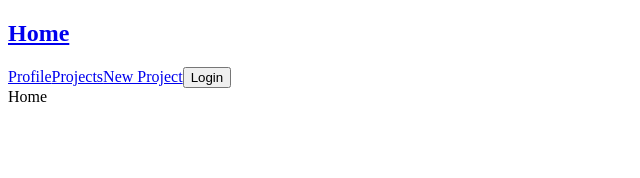
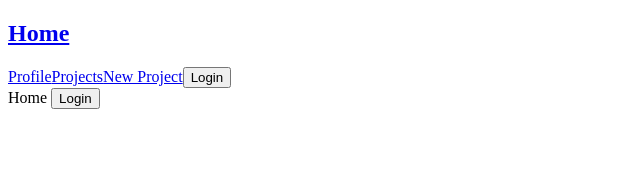
Before and after one commit to pfalzergbr/stack-planner, a Vue app: page / in a window 1280 px wide. Shown: the top 178 px of the page, without its empty margins (0-640 px from the left). Built offline with nearby package versions, Linux system fonts and the light colour scheme.

Commit message:
add login logic start

```diff
--- a/src/firebase/config.js
+++ b/src/firebase/config.js
@@ -13,6 +13,8 @@ const firebaseConfig = {
 
 firebase.initializeApp(firebaseConfig);
 
+
 export const auth = firebase.auth();
+export const google = new firebase.auth.GoogleAuthProvider()
 export const firestore = firebase.firestore();
 export const timestamp = firebase.firestore.FieldValue.serverTimestamp;
--- /dev/null
+++ b/src/hooks/useLogin.js
@@ -0,0 +1,20 @@
+import { ref } from 'vue';
+import { auth, google } from '@/firebase/config.js'
+
+const error = ref(null);
+const isLoading = ref(false);
+
+const login = async () => {
+  error.value = null;
+  isLoading.value = null;
+
+  const credential = await auth.signInWithPopup(google)
+  console.log(credential);
+}
+
+
+const useLogin = () => {
+  return { error, login,  isLoading}
+}
+
+export default useLogin
--- a/src/views/Home.vue
+++ b/src/views/Home.vue
@@ -1,11 +1,19 @@
 <template>
   <div class="home">
     Home
+    <button @click="login">Login</button>
   </div>
 </template>
 
 <script>
 // @ is an alias to /src
+import useLogin from '@/hooks/useLogin.js';
+export default {
+  setup() {
+    const {error, isLoading, login} = useLogin();
 
-export default {};
+    return {error, isLoading, login};
+  }
+};
+
 </script>
```
